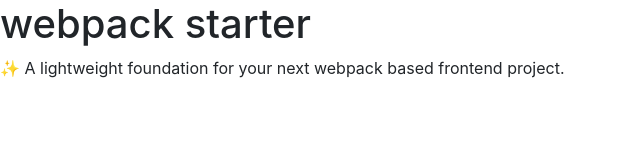
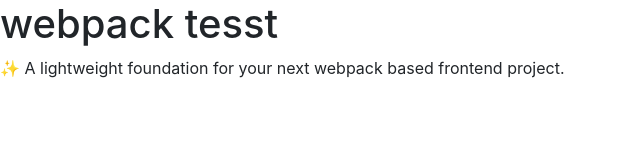
Before and after one commit to Frontend-2-2020/movieDB-Group5, a website built with webpack: page src/index.html in a window 1280 px wide. Shown: the full height of the page, 0-640 px from the left. Built offline with nearby package versions, Linux system fonts and the light colour scheme.

Commit message:
Aangepast test

```diff
--- a/src/index.html
+++ b/src/index.html
@@ -6,7 +6,7 @@
   <title>webpack starterkit</title>
 </head>
 <body>
-  <h1>webpack starter</h1>
+  <h1>webpack tesst</h1>
   <p>✨ A lightweight foundation for your next webpack based frontend project.</p>
 </body>
 </html>
```
